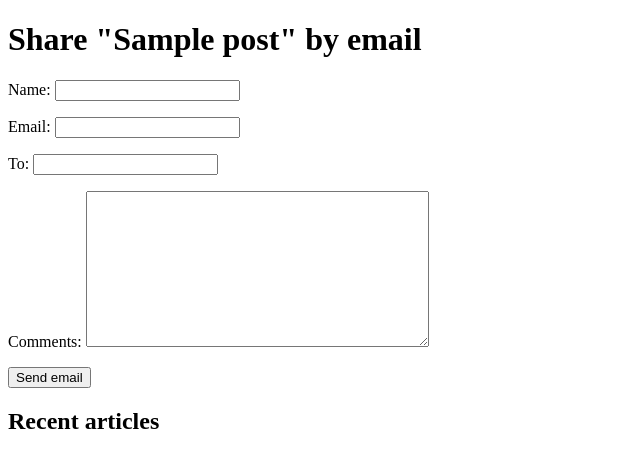
After one commit to aaksionau/my_blog, a Django app: page /blog/1/share/ in a window 1280 px wide. The commit adds this page. Shown: the top 468 px of the page, without its empty margins (0-640 px from the left). Run offline with Django 3.2, Linux system fonts and the light colour scheme; tables that the repository leaves empty hold one stand-in row (values such as "Sample post").

Commit message:
Form to send

```diff
--- a/blog/a2blog/templates/a2blog/post/detail.html
+++ b/blog/a2blog/templates/a2blog/post/detail.html
@@ -11,4 +11,7 @@
 
     {{post.body|linebreaks}}
 
+    <p>
+        <a href="{% url 'blog:post_share' post.id %}">Share this post</a>
+    </p>
 {% endblock main %}
--- /dev/null
+++ b/blog/a2blog/templates/a2blog/post/share.html
@@ -0,0 +1,19 @@
+{% extends "a2blog/base.html" %}
+
+{% block title %}
+    Share a post
+{% endblock title %}
+
+{% block main %}
+    {% if sent %}
+        <h1>Email was successfully sent</h1>
+        <p>"{{post.title}}" was successfully sent to {{form.cleaned_data.to}}</p>
+    {% else %}
+        <h1>Share "{{post.title}}" by email</h1>
+        <form action="." method="post">
+            {{form.as_p}}
+            {% csrf_token %}
+            <input type="submit" value="Send email">
+        </form>
+    {% endif %}
+{% endblock main %}
--- a/blog/a2blog/urls.py
+++ b/blog/a2blog/urls.py
@@ -8,5 +8,5 @@ urlpatterns = [
     path('<int:year>/<int:month>/<int:day>/<slug:post>/',
          views.post_detail,
          name='post_detail'),
-    path('<int:post:id>/share/', views.post_share, name='post_share'),
+    path('<int:post_id>/share/', views.post_share, name='post_share'),
 ]
```
Also changed, not shown: blog/a2blog/views.py (+6 -6 lines).
